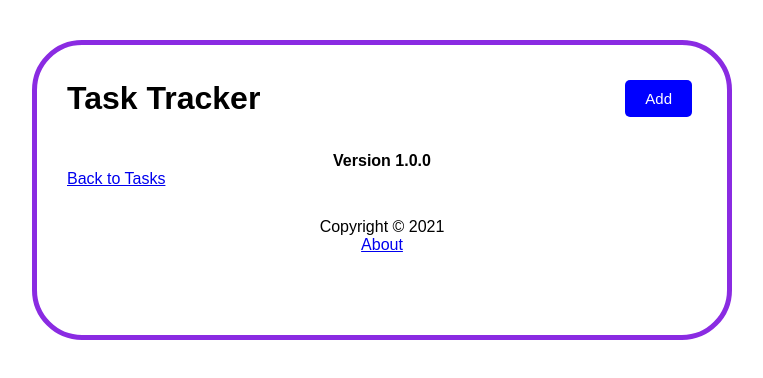
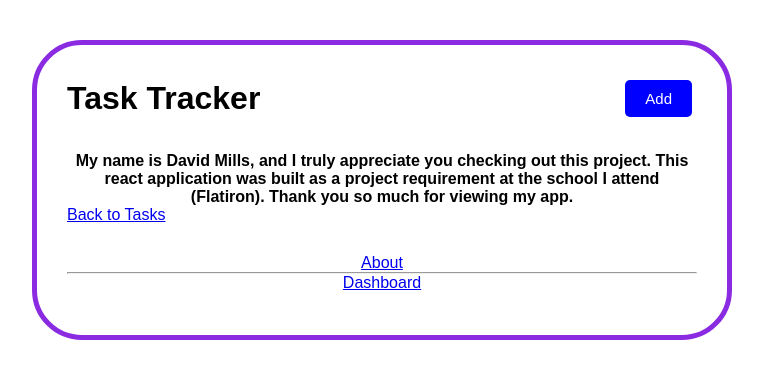
Before and after one commit to dave-mills69/Todo-Application, a React (Create React App) app: page /about in a window 1280 px wide. Shown: the top 378 px of the page, without its empty margins (258-1021 px from the left). Built offline with nearby package versions, Linux system fonts and the light colour scheme; data requests are answered from the project's data file.

Commit message:
dashboard

```diff
--- a/db.json
+++ b/db.json
@@ -1,10 +1,5 @@
 {
   "tasks": [
-    {
-      "id": 2,
-      "text": "Meet with Teacher",
-      "day": "10/26 at 3:00 PM"
-    },
     {
       "text": "hello boys",
       "day": "tomorrow or whenever",
--- a/src/components/About.js
+++ b/src/components/About.js
@@ -4,7 +4,9 @@ import Dashboard from './Dashboard'
 const About = () => {
   return (
     <div>
-      <h4 className='abouts'>Version 1.0.0</h4>
+      <h4 className='abouts'>My name is David Mills, and I truly appreciate you checking
+      out this project. This react application was built as a project requirement at the school
+      I attend (Flatiron). Thank you so much for viewing my app. </h4>
       {/* you need to figure out styling on Back to Tasks */}
       <Link to='/'>Back to Tasks</Link>
     </div>
--- a/src/components/Footer.js
+++ b/src/components/Footer.js
@@ -3,8 +3,8 @@ import { Link } from 'react-router-dom'
 const Footer = () => {
   return (
     <footer>
-      <p>Copyright &copy; 2021</p>
-      <Link to='/about'>About</Link>
+      <Link to='/about'>About</Link> <hr></hr>
+      <Link to='/Dashboard'>Dashboard</Link>
     </footer>
   )
 }
```
Also changed, not shown: src/App.js (+4 -6 lines), src/index.css (line endings or trailing spaces).
